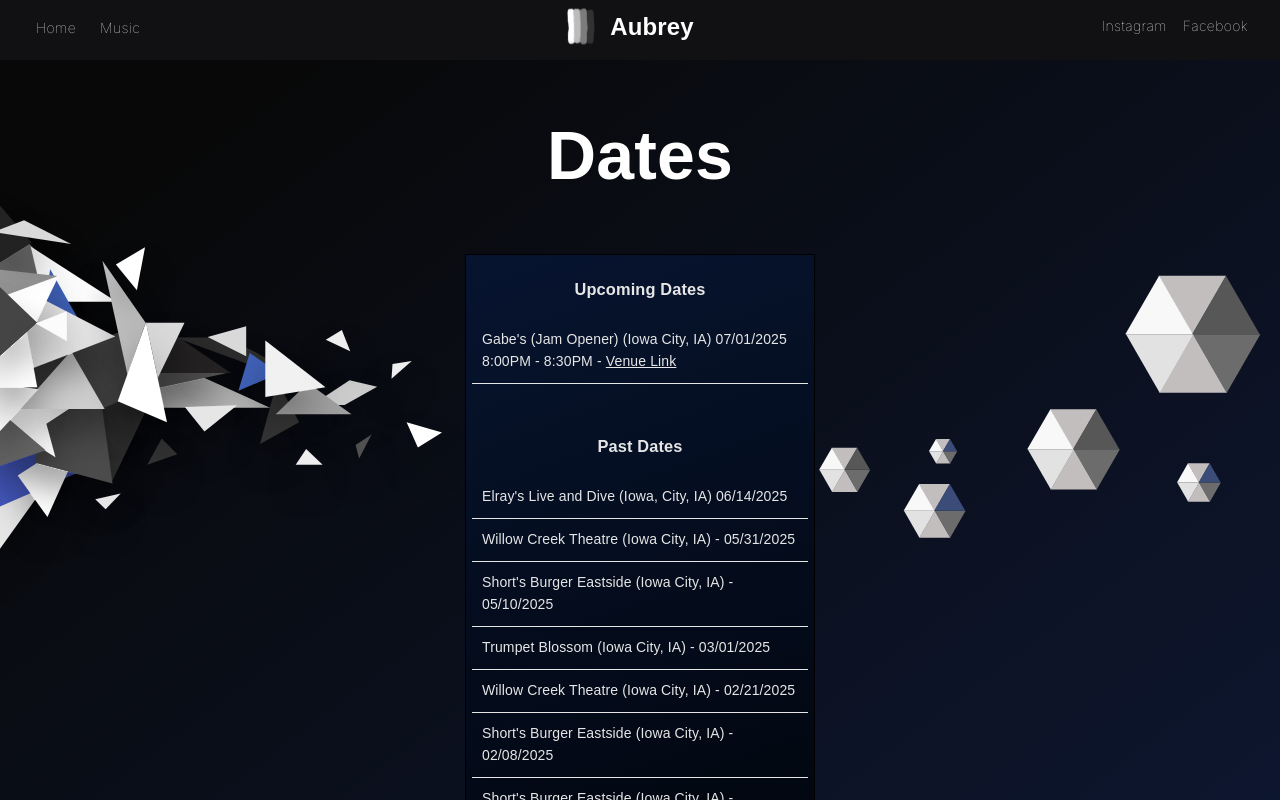
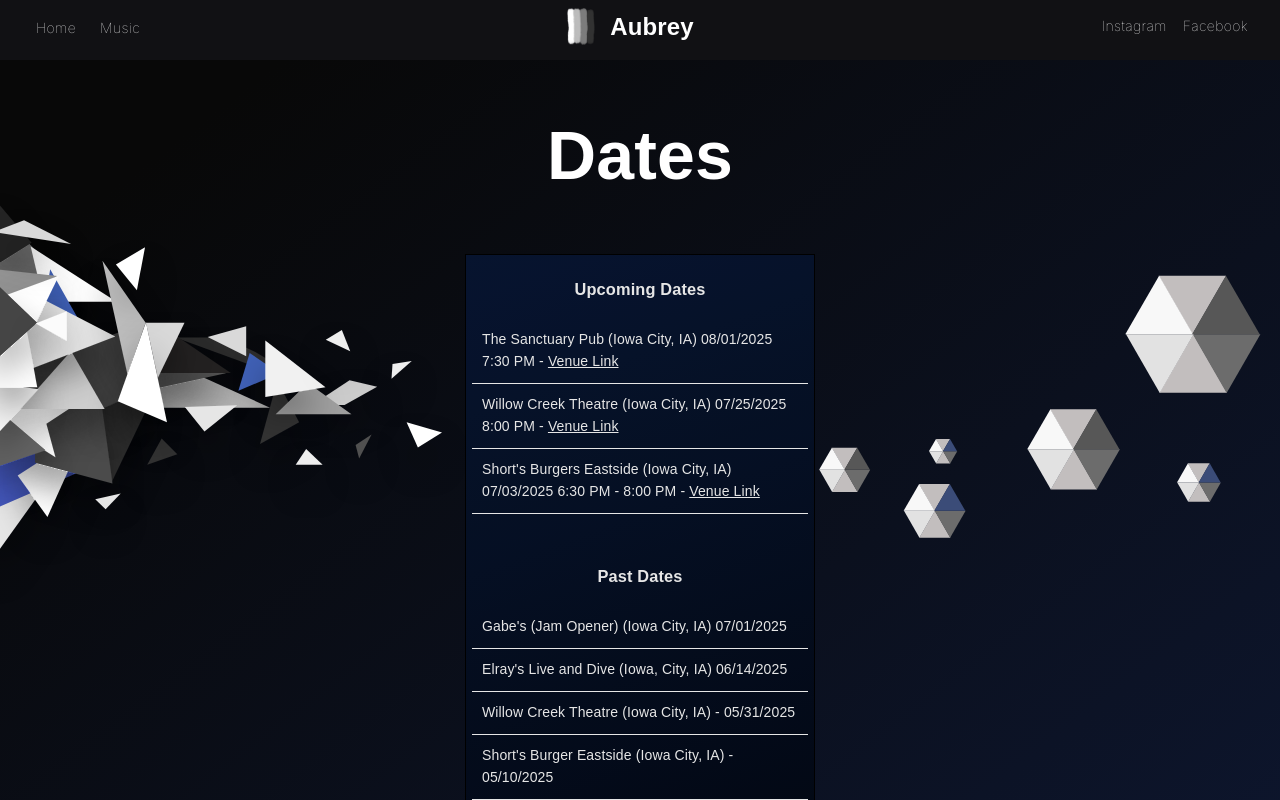
Before and after one commit to aubreyyates/theaubreymusic, a React (Create React App) app: page / in a window 1280 px wide. Shown: the top 800 px of the page. Built offline with nearby package versions, Linux system fonts and the light colour scheme; a web font is replaced by a local one.

Commit message:
Update dates.

```diff
--- a/src/pages/home/HomeOverlay.css
+++ b/src/pages/home/HomeOverlay.css
@@ -31,7 +31,7 @@
 
 #home-main-box {
   position: relative;
-  height: 1018px;
+  height: 1218px;
   width: 350px;
   background-color: rgb(0, 0, 0);
   padding: 1px;
--- a/src/pages/home/HomeOverlay.js
+++ b/src/pages/home/HomeOverlay.js
@@ -7,9 +7,14 @@ import './HomeOverlay.css';
 import Shapes from './svgComponents/shapes';
 import ShapesLeft from './svgComponents/shapesLeft';
 
-let upcomingDates = [{ text: `Gabe's (Jam Opener) (Iowa City, IA) 07/01/2025 8:00PM - 8:30PM`, link: `https://www.icgabes.com/` }];
+let upcomingDates = [
+  { text: `The Sanctuary Pub (Iowa City, IA) 08/01/2025 7:30 PM`, link: `https://www.facebook.com/sanctuarypubiowacity/` },
+  { text: `Willow Creek Theatre (Iowa City, IA) 07/25/2025 8:00 PM`, link: `https://willowcreektheatre.org/` },
+  { text: `Short's Burgers Eastside (Iowa City, IA) 07/03/2025 6:30 PM - 8:00 PM`, link: `https://www.facebook.com/shortseastside/` }
+];
 
 let pastDates = [
+  `Gabe's (Jam Opener) (Iowa City, IA) 07/01/2025`,
   `Elray's Live and Dive (Iowa, City, IA) 06/14/2025`,
   `Willow Creek Theatre (Iowa City, IA) - 05/31/2025`,
   `Short's Burger Eastside (Iowa City, IA) - 05/10/2025`,
--- a/src/pages/home/index.js
+++ b/src/pages/home/index.js
@@ -9,7 +9,7 @@ const Home = () => {
   return (
     <Grid>
       <div id="home-container">
-        <Grid style={{ height: '1240px', position: 'relative' }}>
+        <Grid style={{ height: '1440px', position: 'relative' }}>
           <HomeOverlay></HomeOverlay>
         </Grid>
       </div>
```
